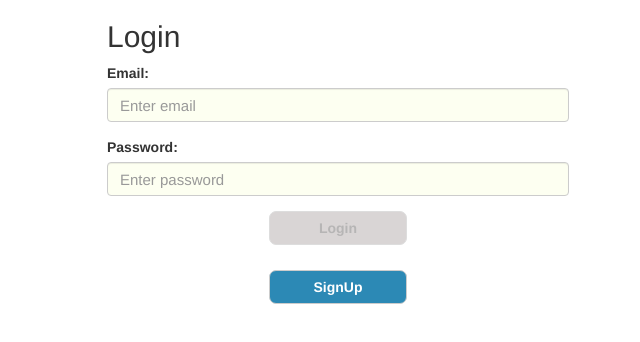
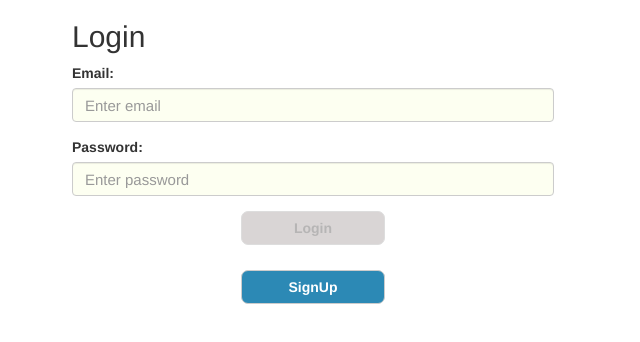
Before and after one commit to debiChowdhury/loginregistration, an Angular app: page / in a window 1280 px wide. Shown: the top 342 px of the page, without its empty margins (327-967 px from the left). Built offline with nearby package versions, Linux system fonts and the light colour scheme.

Commit message:
css changes

```diff
--- a/src/app/act3/act3.component.html
+++ b/src/app/act3/act3.component.html
@@ -20,7 +20,7 @@
     <app-bug-edit (bugCreated)="onNewBugCreated($event)"></app-bug-edit>
     <section class="list">
         <ol>
-            <li *ngFor="let bug of ( bugList | sort:bugSortBy:bugSortDescendingOrder )" class="bug" (mouseenter)="showButton(bug)" (mouseleave)="hideButton()">
+            <li  *ngFor="let bug of ( bugList | sort:bugSortBy:bugSortDescendingOrder )" class="bug" (mouseenter)="showButton(bug)" (mouseleave)="hideButton()">
                 <span class="bugname" (click)='toggleBug(bug)' [ngClass]="{'closed': bug.isClosed}">{{bug.name | trimText: 25}}</span><br>
                 <div class="datetime">Created at : {{bug.createdTime}}</div>
                 <button class="remove-btn" *ngIf="hoveredBug && bug.showBtn" (click)=removeBug(bug)> <i class="fa fa-remove"></i> </button>
--- a/src/styles.css
+++ b/src/styles.css
@@ -1,9 +1,10 @@
 /* You can add global styles to this file, and also import other style files */
 
-body {
+
+/* body {
     margin-left: 50px;
     overflow: hidden;
-}
+} */
 
 ::-webkit-scrollbar {
     width: 7px;
@@ -55,7 +56,7 @@ ol {
     -webkit-padding-start: 0px;
 }
 
-li {
+.bug {
     border-radius: 3px;
     margin-bottom: 10px;
     background-color: #cbefed;
```
